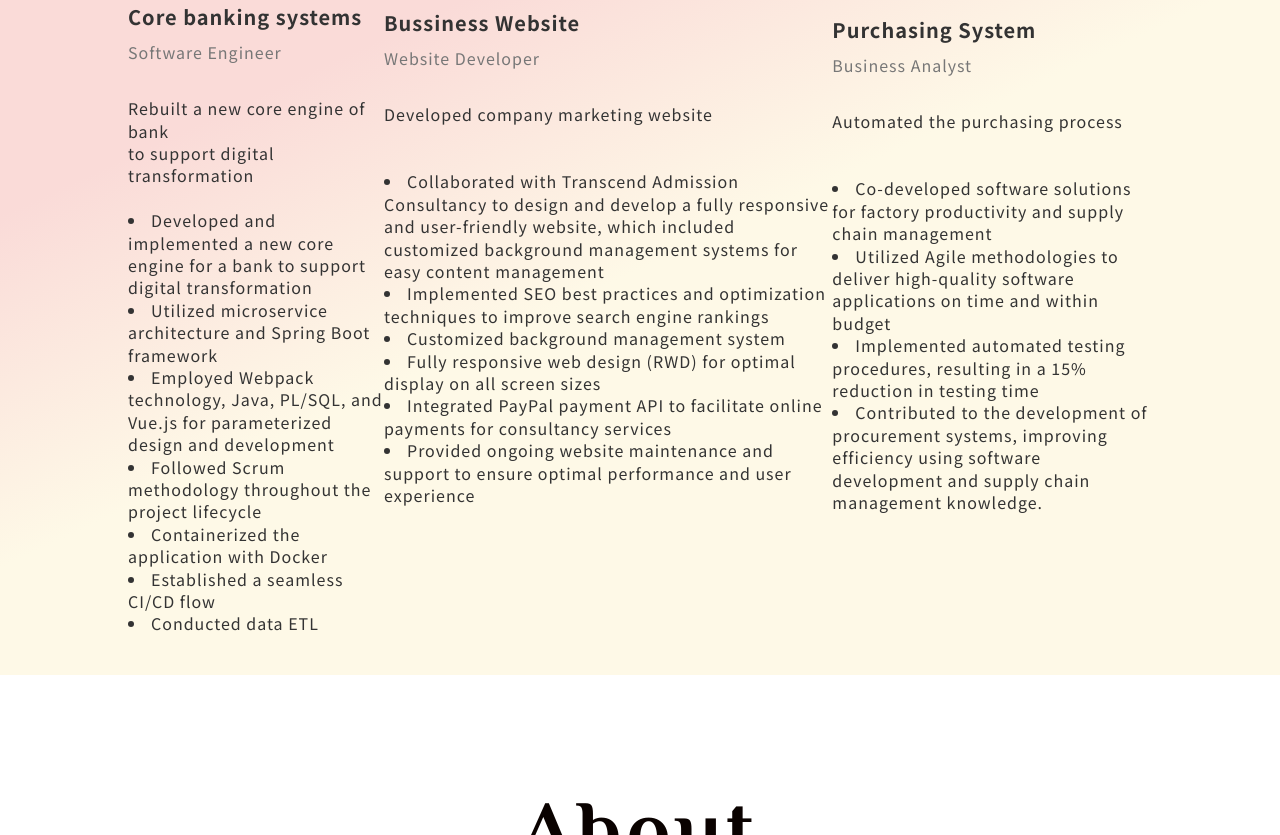
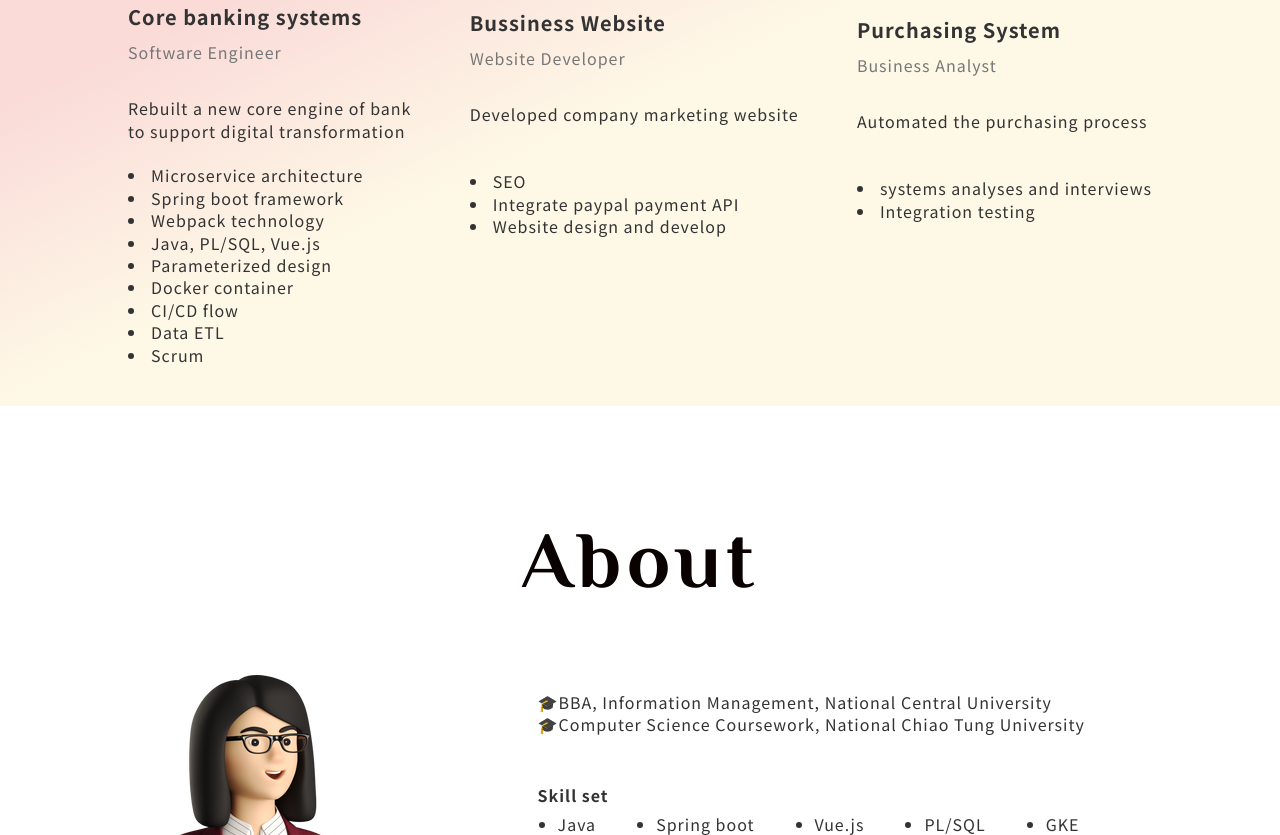
Before and after one commit to WinnieLinshi/WinnieLinshi.github.io, a plain HTML site: page index.html in a window 1280 px wide. Shown: the part 1179-2014 px from the top of the page. Drawn offline with Linux system fonts and the light colour scheme; a web font is replaced by a local one.

Commit message:
update intro and wording

```diff
--- a/index.html
+++ b/index.html
@@ -26,7 +26,7 @@
             <div class="wrapper-primary-text">
                 <div class="primary-title title">Howdy!<br>This is<br><span class="title">Winnie
                     Lin.</span></div>
-                <p>I'm a software engineer with 3 years working professional experience of using
+                <p>I'm a software engineer with 2 years working professional experience of using
                     Java, Oracle Server(PL/SQL), and Vue.js. <br><br>Build and develop RESTful microservices with Spring
                     Boot and Kubernetes.</p>
                 <div class="primary-social">
@@ -53,13 +53,15 @@
                         <div class="work-position">Software Engineer</div>
                         <div>Rebuilt a new core engine of bank <br>to support digital transformation</div>
                         <br>
-                        <li>Developed and implemented a new core engine for a bank to support digital transformation</li>
-                        <li>Utilized microservice architecture and Spring Boot framework</li>
-                        <li>Employed Webpack technology, Java, PL/SQL, and Vue.js for parameterized design and development</li>
-                        <li>Followed Scrum methodology throughout the project lifecycle</li>
-                        <li>Containerized the application with Docker</li>
-                        <li>Established a seamless CI/CD flow</li>
-                        <li>Conducted data ETL</li>
+                        <li>Microservice architecture</li>
+                        <li>Spring boot framework</li>
+                        <li>Webpack technology</li>
+                        <li>Java, PL/SQL, Vue.js</li>
+                        <li>Parameterized design</li>
+                        <li>Docker container</li>
+                        <li>CI/CD flow</li>
+                        <li>Data ETL</li>
+                        <li>Scrum</li>
                     </div>
                 </div>
                 <div class="wrapper-work">
@@ -70,12 +72,9 @@
                         <div class="work-position">Website Developer</div>
                         <div>Developed company marketing website</div>
                         <br><br>
-                        <li>Collaborated with Transcend Admission Consultancy to design and develop a fully responsive and user-friendly website, which included customized background management systems for easy content management</li>
-                        <li>Implemented SEO best practices and optimization techniques to improve search engine rankings</li>
-                        <li>Customized background management system</li>
-                        <li>Fully responsive web design (RWD) for optimal display on all screen sizes</li>
-                        <li>Integrated PayPal payment API to facilitate online payments for consultancy services</li>
-                        <li>Provided ongoing website maintenance and support to ensure optimal performance and user experience</li>
+                        <li>SEO</li>
+                        <li>Integrate paypal payment API</li>
+                        <li>Website design and develop</li>
                     </div>
                 </div>
                 <div class="wrapper-work">
@@ -85,10 +84,8 @@
                         <div class="work-position">Business Analyst</div>
                         <div>Automated the purchasing process</div>
                         <br><br>
-                        <li>Co-developed software solutions for factory productivity and supply chain management</li>
-                        <li>Utilized Agile methodologies to deliver high-quality software applications on time and within budget</li>
-                        <li>Implemented automated testing procedures, resulting in a 15% reduction in testing time</li>
-                        <li>Contributed to the development of procurement systems, improving efficiency using software development and supply chain management knowledge.</li>
+                        <li>systems analyses and interviews</li>
+                        <li>Integration testing</li>
                     </div>
                 </div>
             </div>
```
